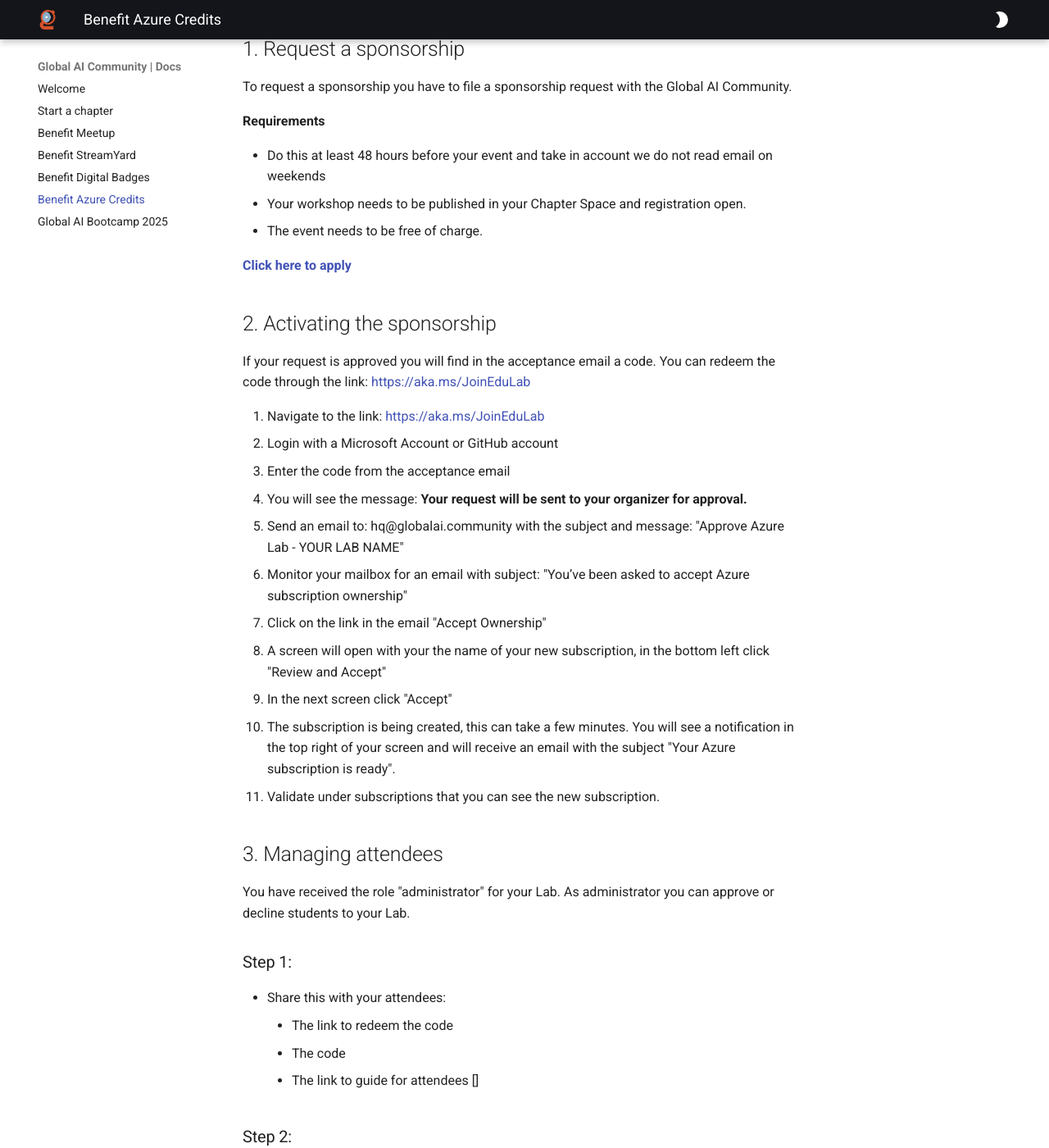
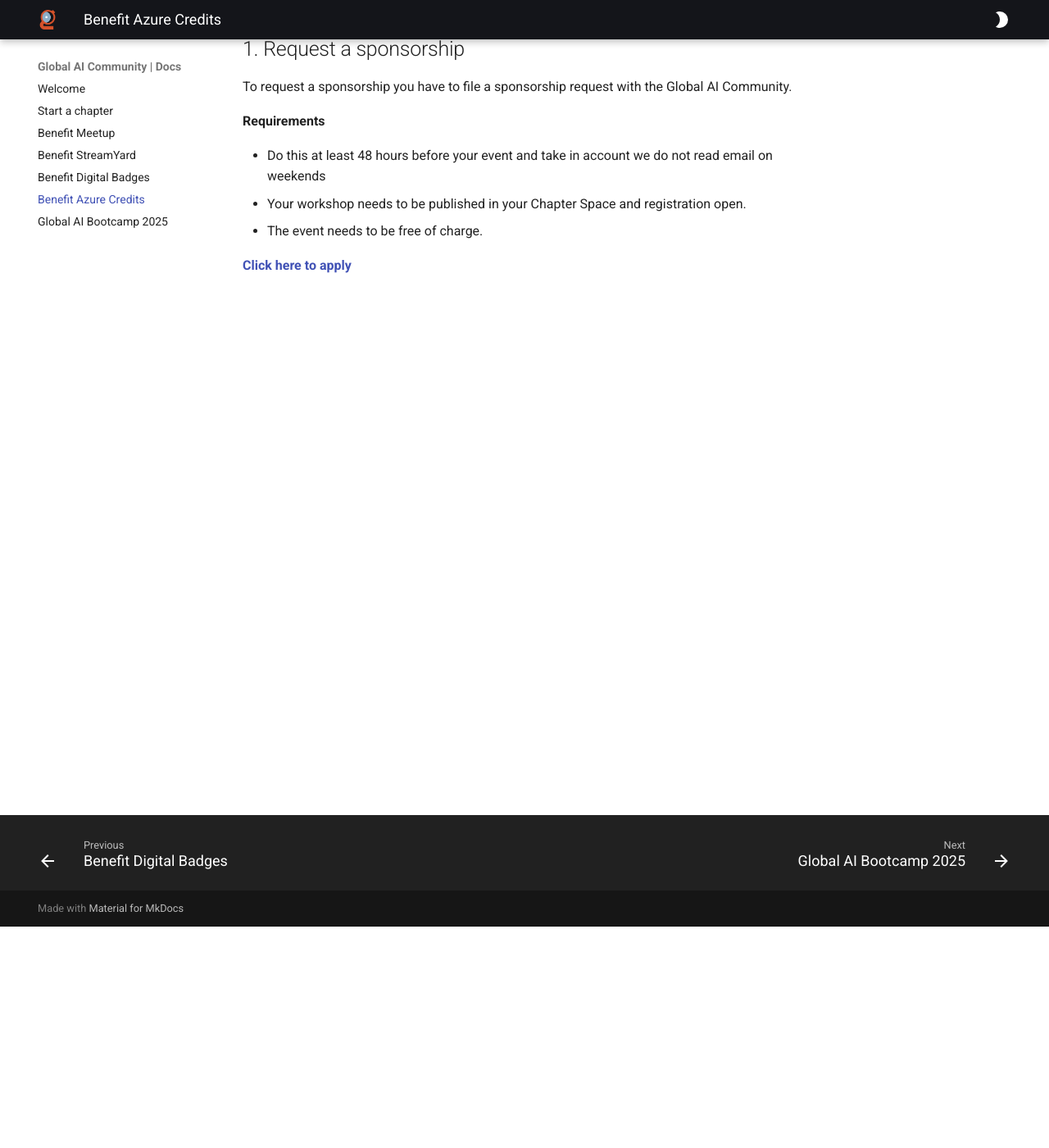
Before and after one commit to GlobalAICommunity/docs, an MkDocs documentation site: the page built from docs/azure-classroom.md, in a window 1280 px wide and 1400 px high, scrolled down 270 px. Shown: the whole window at 82% size. Built offline with MkDocs 1.6.1 and Material for MkDocs 9.7.7, drawn with Linux system fonts in a browser that asks for light colours; some of the changed text lies outside the part shown.

Commit message:
Update azure-classroom.md

```diff
--- a/docs/azure-classroom.md
+++ b/docs/azure-classroom.md
@@ -15,41 +15,3 @@ To request a sponsorship you have to file a sponsorship request with the Global
 - The event needs to be free of charge.
 
 **[Click here to apply]( https://gaic.io/azurecredits/)**
-
-
-## 2. Activating the sponsorship
-
-If your request is approved you will find in the acceptance email a code.
-You can redeem the code through the link:  [https://aka.ms/JoinEduLab](https://aka.ms/JoinEduLab)
-
-1. Navigate to the link: [https://aka.ms/JoinEduLab](https://aka.ms/JoinEduLab)
-2. Login with a Microsoft Account or GitHub account
-3. Enter the code from the acceptance email
-4. You will see the message: **Your request will be sent to your organizer for approval.**
-5. Send an email to: hq@globalai.community with the subject and message: "Approve Azure Lab - YOUR LAB NAME"
-6. Monitor your mailbox for an email with subject: "You’ve been asked to accept Azure subscription ownership"
-7. Click on the link in the email "Accept Ownership"
-8. A screen will open with your the name of your new subscription, in the bottom left click "Review and Accept"
-9. In the next screen click "Accept"
-10. The subscription is being created, this can take a few minutes. You will see a notification in the top right of your screen and will receive an email with the subject "Your Azure subscription is ready".
-11. Validate under subscriptions that you can see the new subscription.
-
-
-## 3. Managing attendees
-
-You have received the role "administrator" for your Lab. As administrator you can approve or decline students to your Lab.
-
-### Step 1:
-- Share this with your attendees:
-    - The link to redeem the code
-    - The code
-    - The link to guide for attendees []
-
-### Step 2:
-As an administrator of the lab:
-
-- Navigate to [Education | Labs](https://portal.azure.com/#view/Microsoft_Azure_Education/EducationMenuBlade/~/labs)
-- Click on your lab
-- Click on "Pending Approvals"
-- Select the user you want to approve or decline.
-- After clicking approve, the subscription details will be send to the attendee, this might take up to 5 minutes.
```
Also changed, not shown: other parts of docs/azure-classroom.md (+1 -1 lines).
